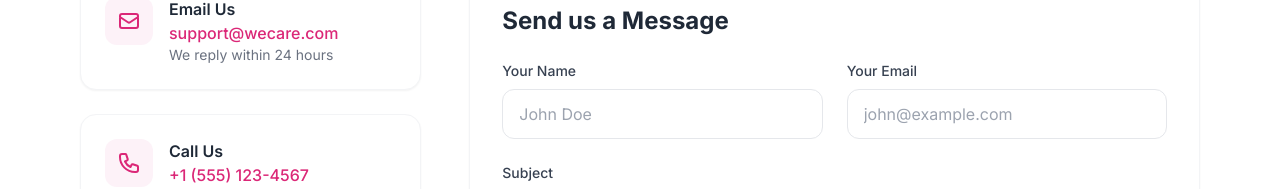
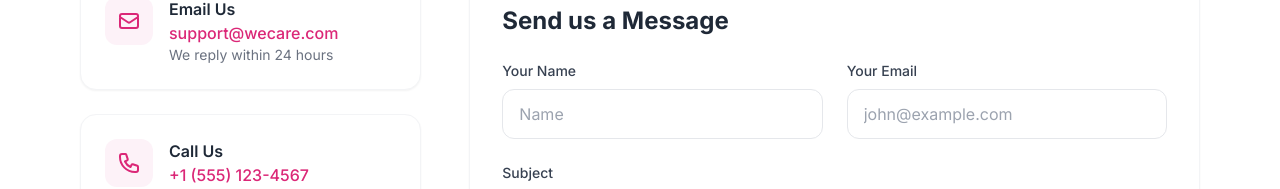
Before and after one commit to shailjalim/shailja-limbu-we-care-skincare, a React (Create React App) app in the folder client/: page /contact in a window 1280 px wide. Shown: the part 445-634 px from the top of the page. Built offline with nearby package versions, Linux system fonts and the light colour scheme; no server answers.

Commit message:
made small user friendly changes in UI

```diff
--- a/client/src/pages/Contact.jsx
+++ b/client/src/pages/Contact.jsx
@@ -142,7 +142,7 @@ const Contact = () => {
                                                 onChange={handleChange}
                                                 required
                                                 className="w-full px-4 py-3 border border-gray-200 rounded-xl focus:outline-none focus:border-pink-500 focus:ring-2 focus:ring-pink-100 transition"
-                                                placeholder="John Doe"
+                                                placeholder="Name"
                                             />
                                         </div>
                                         <div>
--- a/client/src/pages/Register.jsx
+++ b/client/src/pages/Register.jsx
@@ -170,7 +170,7 @@ const Register = () => {
                                     onChange={handleChange}
                                     required
                                     className="w-full pl-12 pr-4 py-3 border border-gray-200 rounded-xl focus:outline-none focus:border-pink-500 focus:ring-2 focus:ring-pink-100 transition"
-                                    placeholder="John Doe"
+                                    placeholder="Name"
                                 />
                             </div>
                         </div>
```
